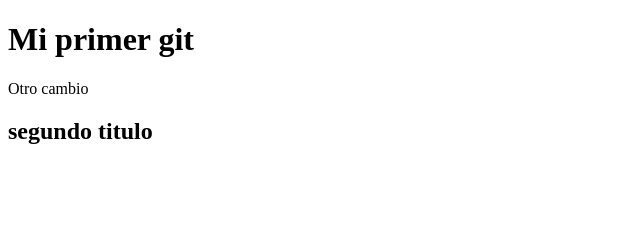
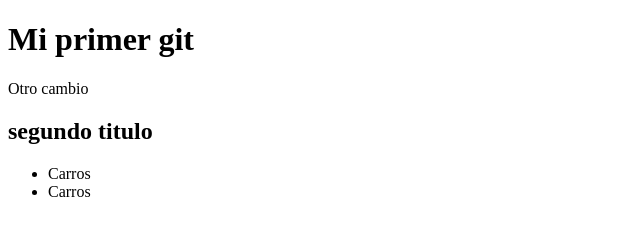
Before and after one commit to Devrier1583/tercer-repositorio, a plain HTML site: page index.html in a window 1280 px wide. Shown: the whole page, without its empty margins (0-640 px from the left). Drawn offline with Linux system fonts and the light colour scheme.

Commit message:
Agrege una lista de elementos

```diff
--- a/index.html
+++ b/index.html
@@ -9,5 +9,10 @@
     <h1>Mi primer git</h1>
     <p>Otro cambio</p>
     <h2>segundo titulo</h2>
+
+    <ul>
+        <li>Carros</li>
+        <li>Carros</li>
+    </ul>
 </body>
 </html>
```
